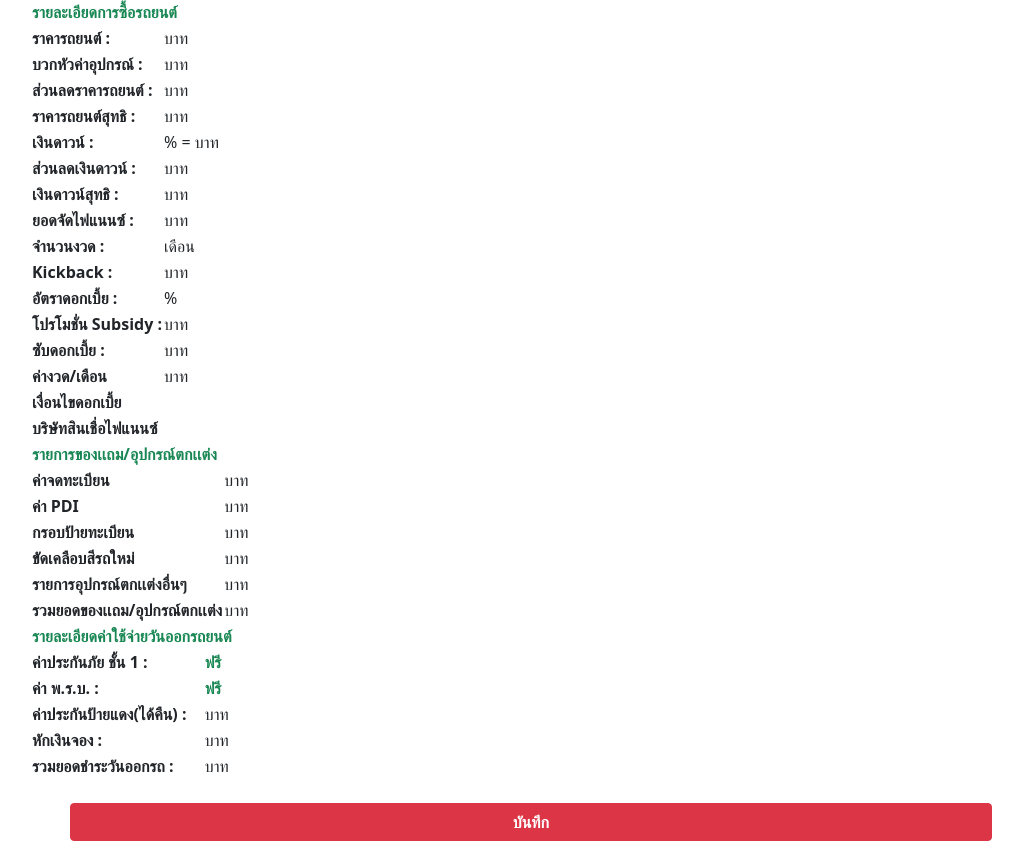
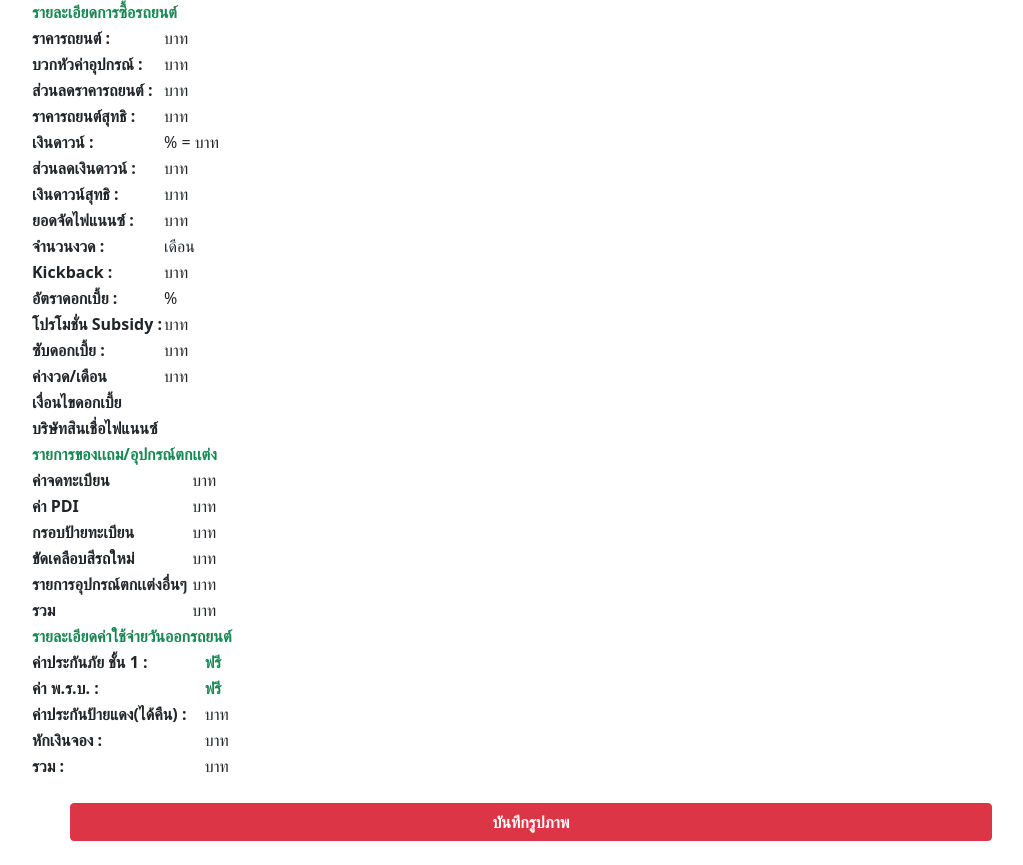
Before and after one commit to istyleT/Django-mg, a Django app: template templates/quotation.html in a window 1280 px wide. Shown: the part 215-1080 px from the top of the page, without its empty margins (109-1132 px from the left). Run offline with Django 4.2, Linux system fonts and the light colour scheme; the template is opened without the code that fills it, so the values that code supplies are empty; some libraries are stand-ins or nearby versions.

Commit message:
31-10-22-3:30

```diff
--- a/static/css/print.css
+++ b/static/css/print.css
@@ -14,7 +14,7 @@
 }
 
 table {
-                    font-size: 12px;
+                    font-size: 16px;
                     margin-top: 1px;
 }
 
--- a/templates/quotation.html
+++ b/templates/quotation.html
@@ -14,10 +14,10 @@
                     {% block script %} {% endblock %}
 </head>
 <body>
-<header class="header">
-                    <h5 align="center" >ใบสรุปรายการ</h5>
-</header>
 <div id="onepage">
+  <header class="header">
+    <h5 align="center" >ใบสรุปรายการ</h5>
+  </header>
   <div class="container" style="width: 80vw;">
     <table>
                      <thead>
@@ -227,7 +227,7 @@
                         <td>{{min_acc}} บาท</td>
                       </tr>
                       <tr>
-                        <th scope="row">รวมยอดของเเถม/อุปกรณ์ตกเเต่ง</th>
+                        <th scope="row">รวม</th>
                         <td>{{total_gift}} บาท</td>
                       </tr>
 
@@ -292,7 +292,7 @@
                          <td>{{gen_prepay}} บาท</td>
                        </tr>
                        <tr>
-                         <th scope="row">รวมยอดชำระวันออกรถ :</th>
+                         <th scope="row">รวม :</th>
                          <td>{{total_exit}} บาท</td>
                        </tr>
                      </tbody>
@@ -303,9 +303,22 @@
 
 
 <div class="d-grid gap-1" style="margin: 3vh 14vw;">
-  <button id="print" class="btn btn-danger" onclick="window.print()"><strong>บันทึก</strong></button>
+  <button id="dl-png" class="btn btn-danger" onclick="window.print()"><strong>บันทึกรูปภาพ</strong></button>
 </div>
 
-
+<script src="html2canvas.min.js"></script>
+<script>
+  document.getElementById('dl-png').onclick = function(){
+    const screenshot = document.getElementById('onepage');
+    html2canvas(screenshot).then((canvas)=>{
+        const base64image = canvas.toDataURL('img/png');
+        var anchor = document.createElement('a');
+        anchor.setAttribute('href', base64image);
+        anchor.setAttribute('download', 'summary.png');
+        anchor.click();
+        anchor.remove();
+    });
+  };
+</script>
 </body>
 </html>
```
